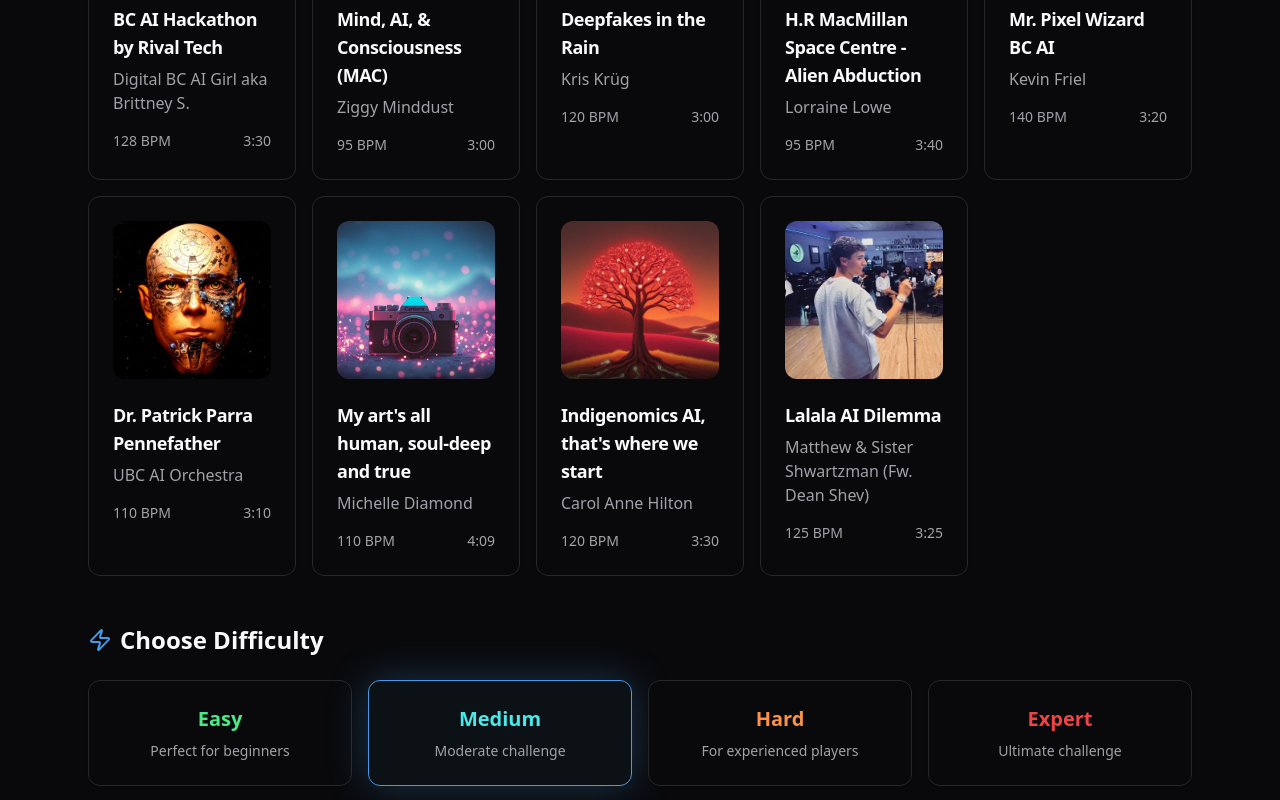
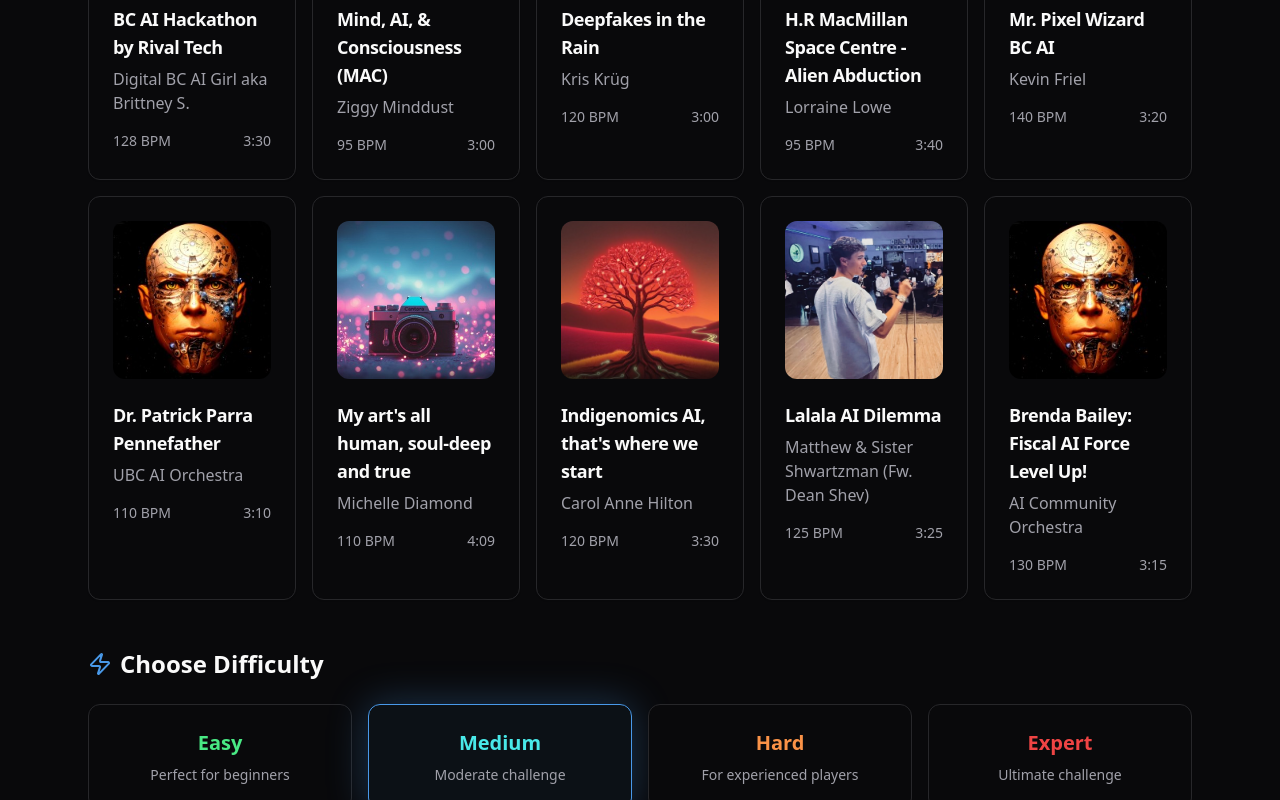
Before and after one commit to AiAlchemist0/vanai-interact-page, a React (Vite) app: page /game in a window 1280 px wide. Shown: the part 601-1401 px from the top of the page. Built offline with nearby package versions, Linux system fonts and the light colour scheme.

Commit message:
Add new song
Adds "Brenda Bailey: Fiscal AI Force Level Up!" by AI Community Orchestra to the audio player and game.

```diff
--- a/src/components/AudioPlayer.tsx
+++ b/src/components/AudioPlayer.tsx
@@ -14,6 +14,7 @@ import bcAiHackathonCover from "/lovable-uploads/2f51d7bb-96fc-4f06-b7f6-fc9abbb
 import drPatrickCover from "/lovable-uploads/4d050983-b56d-4606-a958-1c7e2c7253e8.png";
 import hrMacMillanCover from "/lovable-uploads/8a59c6e4-39f4-41e2-bb0d-544e22e3030a.png";
 import lalalaAiDilemmaCover from "/lovable-uploads/7e23b796-605f-4562-927b-06daa9147648.png";
+import brendaBaileyCover from "@/assets/brenda-bailey-cover.jpg";
 
 // Supabase Storage URLs for audio files
 const SUPABASE_URL = "https://oojckbecymzrrdtvcmqi.supabase.co";
@@ -215,6 +216,29 @@ const SONGS: Song[] = [
       { time: 40, text: "Human hearts with silicon dreams" },
       { time: 44, text: "Lalala AI dilemma, the future's yet to come" },
       { time: 48, text: "Nothing's quite what it seems" }
+    ] as LyricLine[]
+  },
+  {
+    id: "brenda-bailey",
+    title: "Brenda Bailey: Fiscal AI Force Level Up!",
+    artist: "AI Community Orchestra",
+    src: getAudioUrl("Brenda lvls up BC.mp3"),
+    coverArt: brendaBaileyCover,
+    lyrics: [
+      { time: 0, text: "Brenda Bailey takes the stage" },
+      { time: 4, text: "Fiscal force in digital age" },
+      { time: 8, text: "Level up with AI might" },
+      { time: 12, text: "Leading BC to new heights" },
+      { time: 16, text: "" },
+      { time: 18, text: "Numbers dance at her command" },
+      { time: 22, text: "Building futures for our land" },
+      { time: 26, text: "Artificial intelligence" },
+      { time: 30, text: "Meets financial excellence" },
+      { time: 34, text: "" },
+      { time: 36, text: "Brenda Bailey, level up!" },
+      { time: 40, text: "Fiscal AI force rising up" },
+      { time: 44, text: "British Columbia's bright new day" },
+      { time: 48, text: "Innovation leads the way" }
     ] as LyricLine[]
   }
 ];
--- a/src/pages/Game.tsx
+++ b/src/pages/Game.tsx
@@ -110,6 +110,15 @@ const SONGS: Song[] = [
     coverArt: "/lovable-uploads/7e23b796-605f-4562-927b-06daa9147648.png",
     bpm: 125,
     duration: 205000,
+  },
+  {
+    id: "brenda-bailey",
+    title: "Brenda Bailey: Fiscal AI Force Level Up!",
+    artist: "AI Community Orchestra",
+    audioFile: getAudioUrl("Brenda lvls up BC.mp3"),
+    coverArt: "/lovable-uploads/fc226621-2faf-4a33-8885-28d7dc934861.png",
+    bpm: 130,
+    duration: 195000,
   },
 ];
 
```
Also changed, not shown: src/assets/brenda-bailey-cover.jpg (added).
